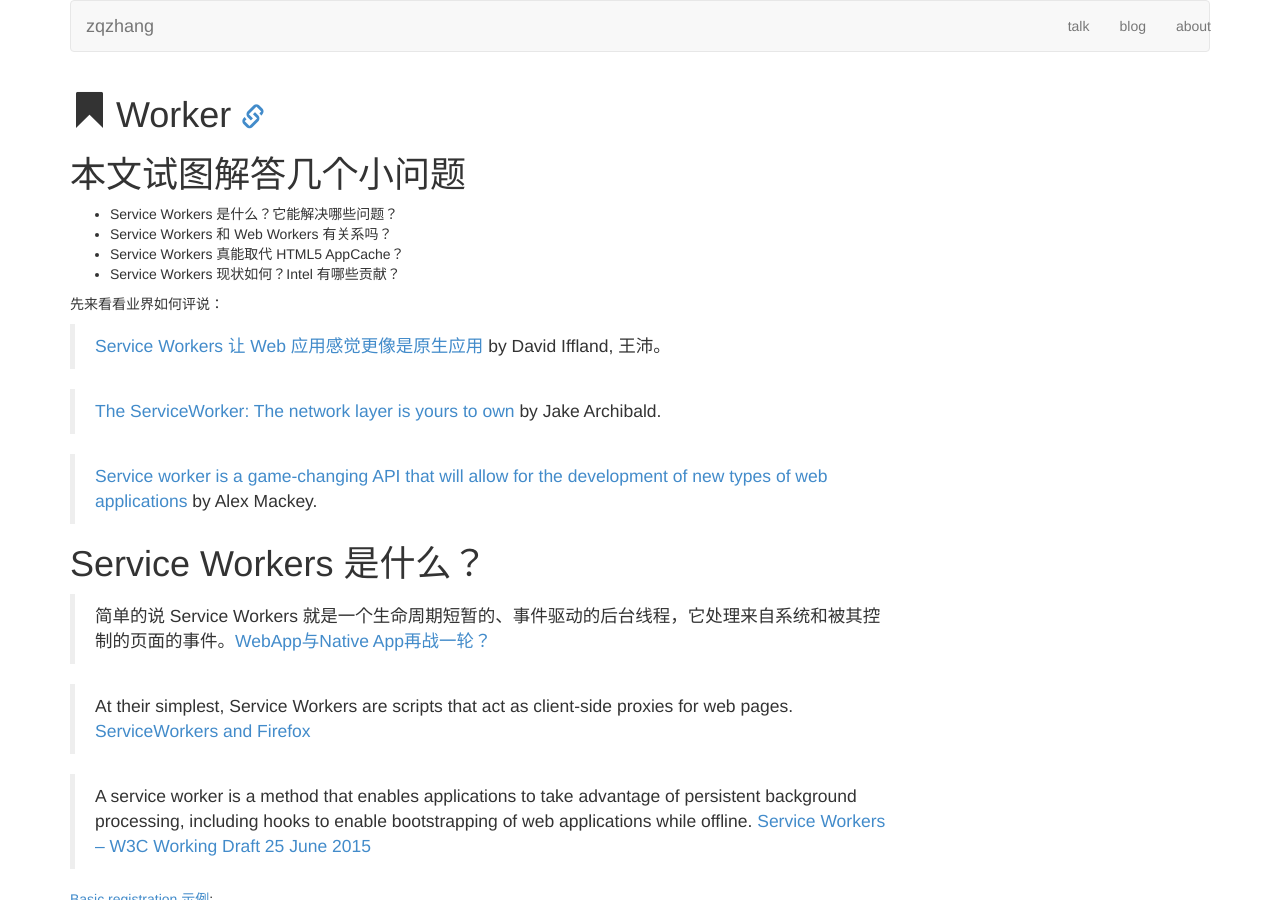
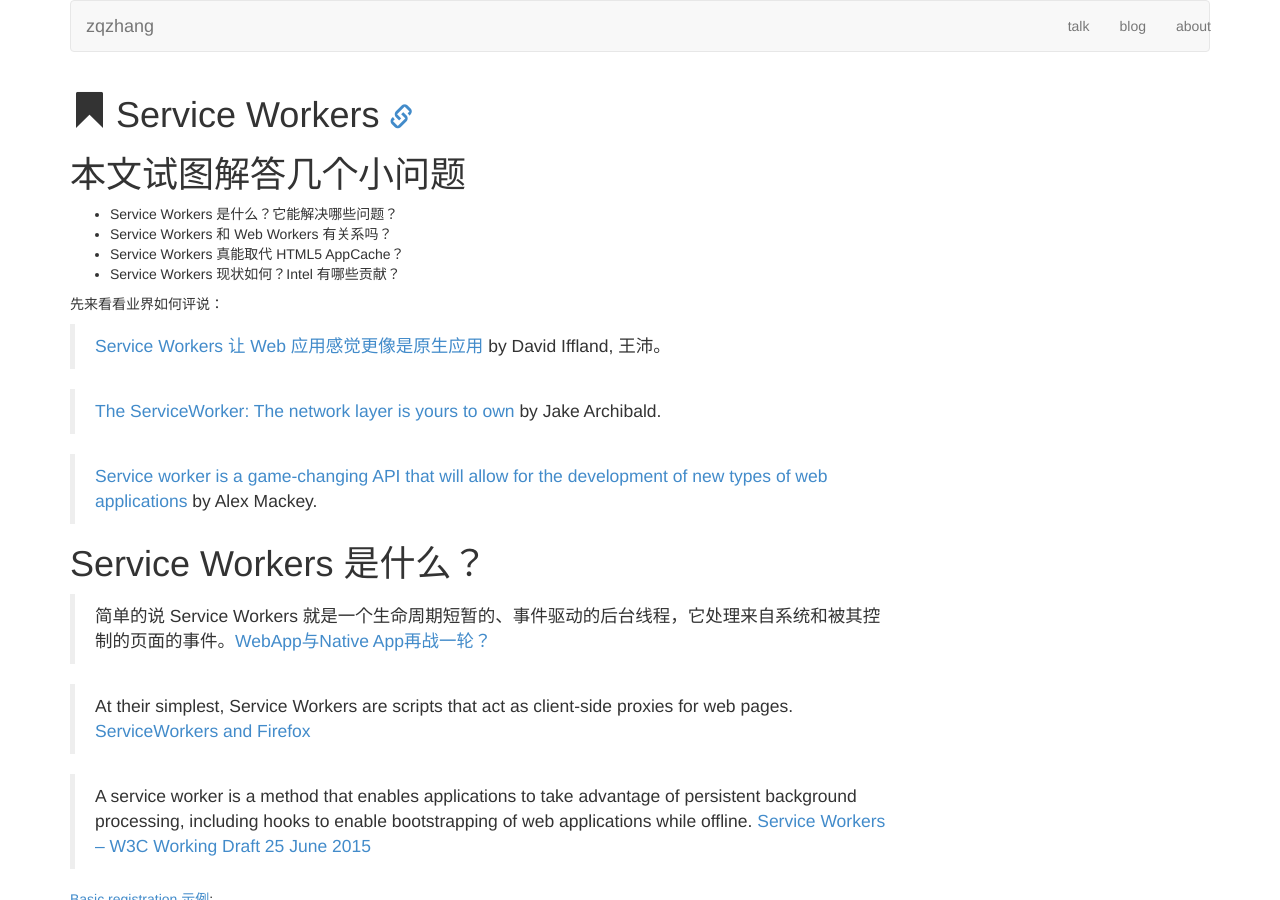
Before and after one commit to shuixin222/zqzhang.github.io, a Jekyll site: the page built from _posts/2015-07-23-workers.md, in a window 1280 px wide and 900 px high. Built offline with Jekyll 4.4.1, drawn with Linux system fonts in a browser that asks for light colours.

Commit message:
Rename to Service Workers

```diff
--- a/_posts/2015-07-23-workers.md
+++ b/_posts/2015-07-23-workers.md
@@ -1,7 +1,7 @@
 ---
 layout: post
 type: post
-title: Worker
+title: Service Workers
 ---
 
 # 本文试图解答几个小问题
```
